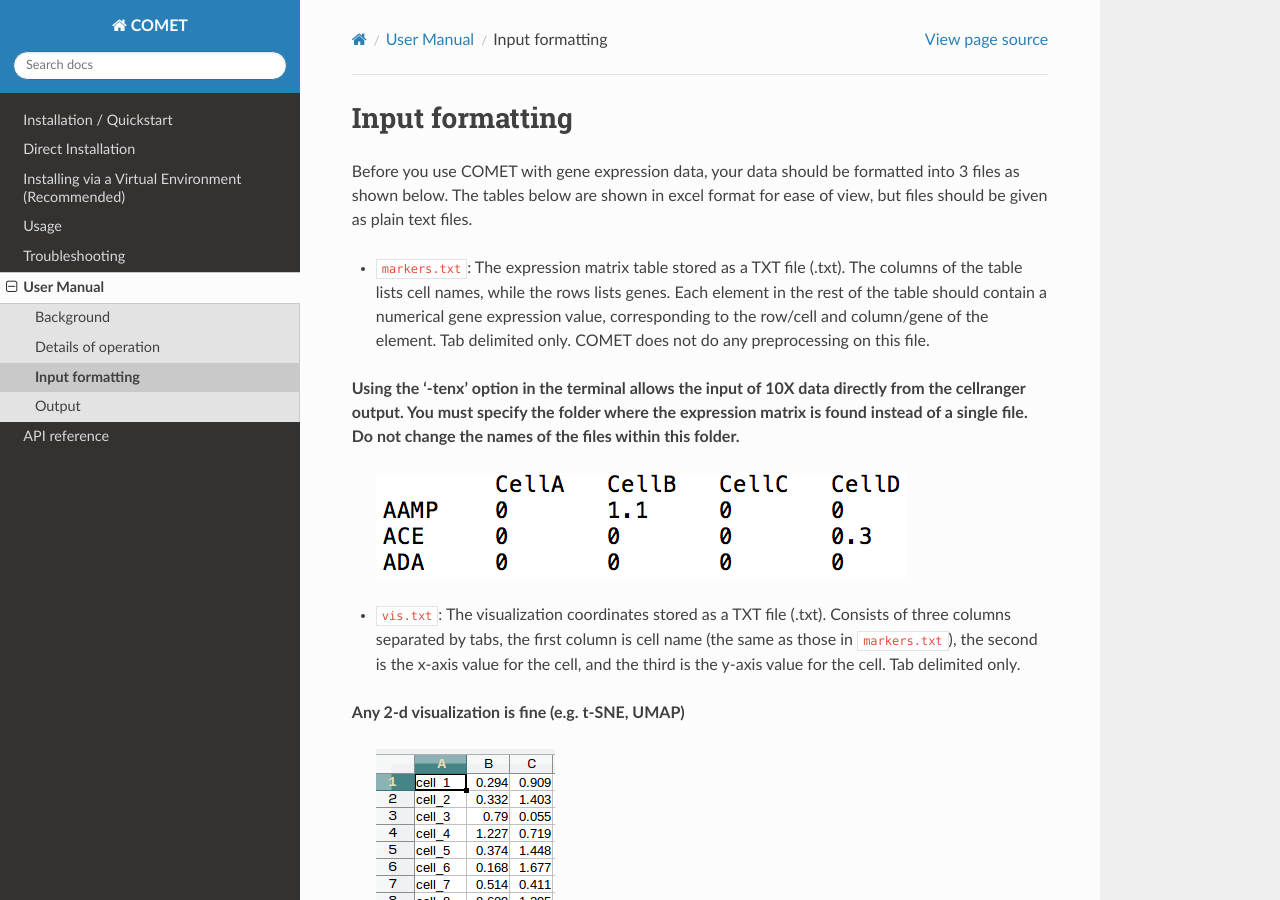
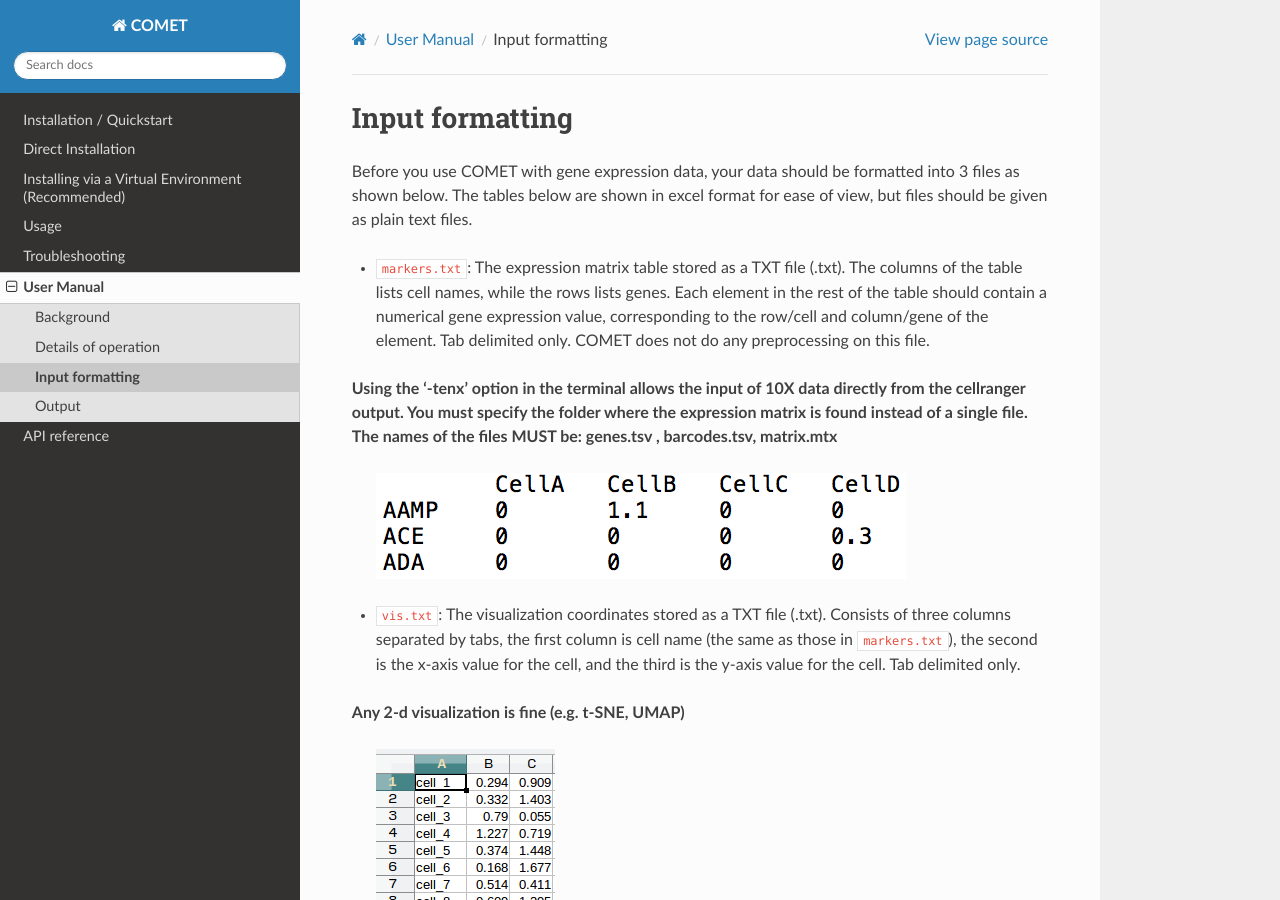
Before and after one commit to MSingerLab/COMETSC, a Sphinx documentation site: the page built from docs/source/usage.rst, in a window 1280 px wide and 900 px high. Built offline with Sphinx 7.4.7 and the Read the Docs theme 2.0.0, drawn with Linux system fonts in a browser that asks for light colours.

Commit message:
10x description fix

```diff
--- a/docs/source/usage.rst
+++ b/docs/source/usage.rst
@@ -23,7 +23,7 @@
 **Using the '-tenx' option in the terminal allows the input
 of 10X data directly from the cellranger output. You must specify
 the folder where the expression matrix is found instead of a single
-file. Do not change the names of the files within this folder.**
+file. The names of the files MUST be: genes.tsv , barcodes.tsv, matrix.mtx**
 
   |markers|
 
```
